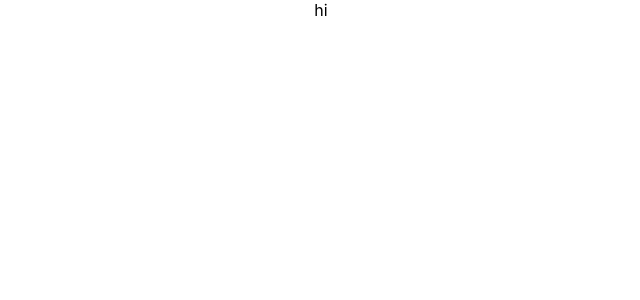
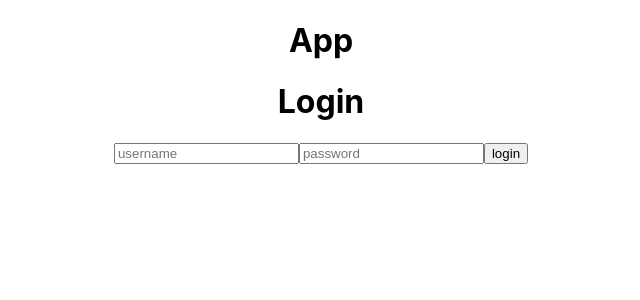
Before and after one commit to rylandmarcus/wingman_frontend, a React (Create React App) app: page /login in a window 1280 px wide. Shown: the top 300 px of the page, without its empty margins (319-959 px from the left). Built offline with nearby package versions, Linux system fonts and the light colour scheme; no server answers.

Commit message:
starting auth

```diff
--- a/src/App.js
+++ b/src/App.js
@@ -1,9 +1,11 @@
+import { Outlet } from 'react-router-dom';
 import './App.css';
 
 function App() {
   return (
     <div className="App">
-     hi
+      <h1>App</h1>
+     <Outlet></Outlet>
     </div>
   );
 }
--- a/src/index.js
+++ b/src/index.js
@@ -3,11 +3,13 @@ import ReactDOM from 'react-dom/client';
 import './index.css';
 import App from './App';
 import reportWebVitals from './reportWebVitals';
+import { RouterProvider } from 'react-router-dom';
+import router from './router';
 
 const root = ReactDOM.createRoot(document.getElementById('root'));
 root.render(
   <React.StrictMode>
-    <App />
+    <RouterProvider router={router}></RouterProvider>
   </React.StrictMode>
 );
 
--- /dev/null
+++ b/src/pages/Login.jsx
@@ -0,0 +1,43 @@
+import React from 'react'
+
+const Login = () => {
+    const login = async (e) => {
+        e.preventDefault()
+        const username = document.querySelector('input[name="username"]').value
+        const password = document.querySelector('input[name="password"]').value
+        try {
+            const response = await fetch(process.env.REACT_APP_URL+'auth/login', {
+                method: 'POST',
+                headers: { 'Content-Type': 'application/json' },
+                body: JSON.stringify({ username:username, password:password }),
+            });
+
+            if (response.ok) {
+              const data = await response.json();
+              const token = data.token;
+              // Store the token in a secure way, such as in a state or a cookie.
+              console.log('Received token:', token);
+              console.log('Received token:', data.auth_token);
+              console.log(data)
+            //   localStorage.setItem('token', data.auth_token)
+            //   navigate('/sessions')
+            } else {
+              console.error('Login failed');
+            }
+          } catch (error) {
+            console.error('Error:', error);
+          }
+    }
+  return (
+    <div>
+        <h1>Login</h1>
+        <form onSubmit={login}>
+            <input type="text" name='username' placeholder='username'/>
+            <input type="text" name='password' placeholder='password'/>
+            <input type="submit" value="login"/>
+        </form>
+    </div>
+  )
+}
+
+export default Login
--- /dev/null
+++ b/src/pages/Test.jsx
@@ -0,0 +1,27 @@
+import React, { useEffect } from 'react'
+import { io } from 'socket.io-client'
+
+const socket = io.connect('http://localhost:4000')
+
+const Test = () => {
+    const send = (e) => {
+        const message = document.querySelector('.message').value
+        socket.emit('message', message)
+    }
+    useEffect(()=>{
+        socket.on("receive_message", (data)=>{
+            console.log(data)
+            document.querySelector('.receive').innerHTML = data
+        })
+      }, [socket])
+  return (
+    <div>
+        <h1>Test</h1>
+        <input type="text" placeholder='message' className='message'/>
+        <button onClick={send}>send</button>
+        <div className='receive'></div>
+    </div>
+  )
+}
+
+export default Test
--- /dev/null
+++ b/src/router.js
@@ -0,0 +1,15 @@
+import { createBrowserRouter, createRoutesFromElements, Route } from "react-router-dom";
+import App from "./App";
+import Test from "./pages/Test";
+import Login from "./pages/Login";
+
+const router = createBrowserRouter(
+    createRoutesFromElements(
+        <Route path="/" element={<App></App>}>
+            <Route path="/test" element={<Test></Test>}></Route>
+            <Route path="/login" element={<Login></Login>}></Route>
+        </Route>
+    )
+)
+
+export default router;
```
